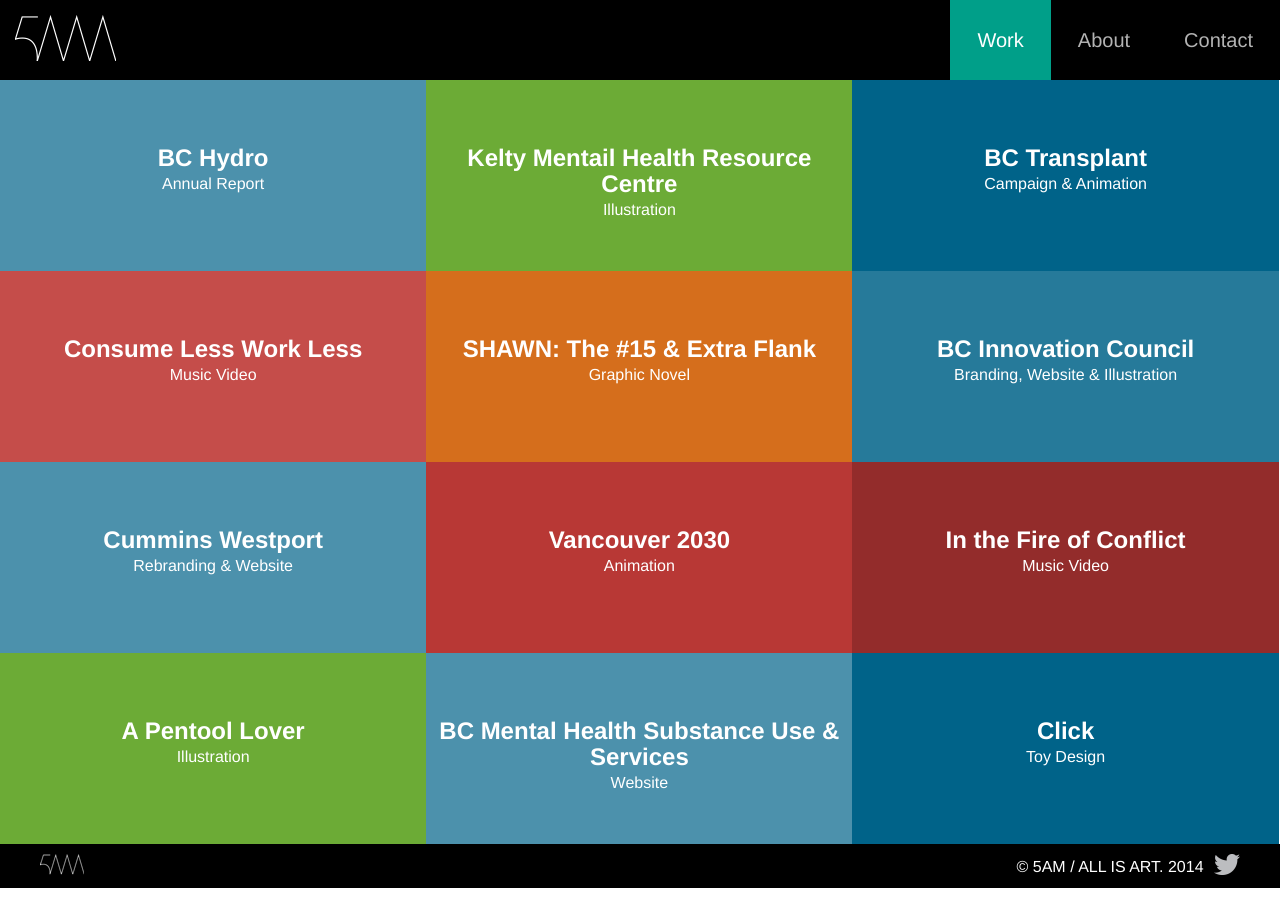
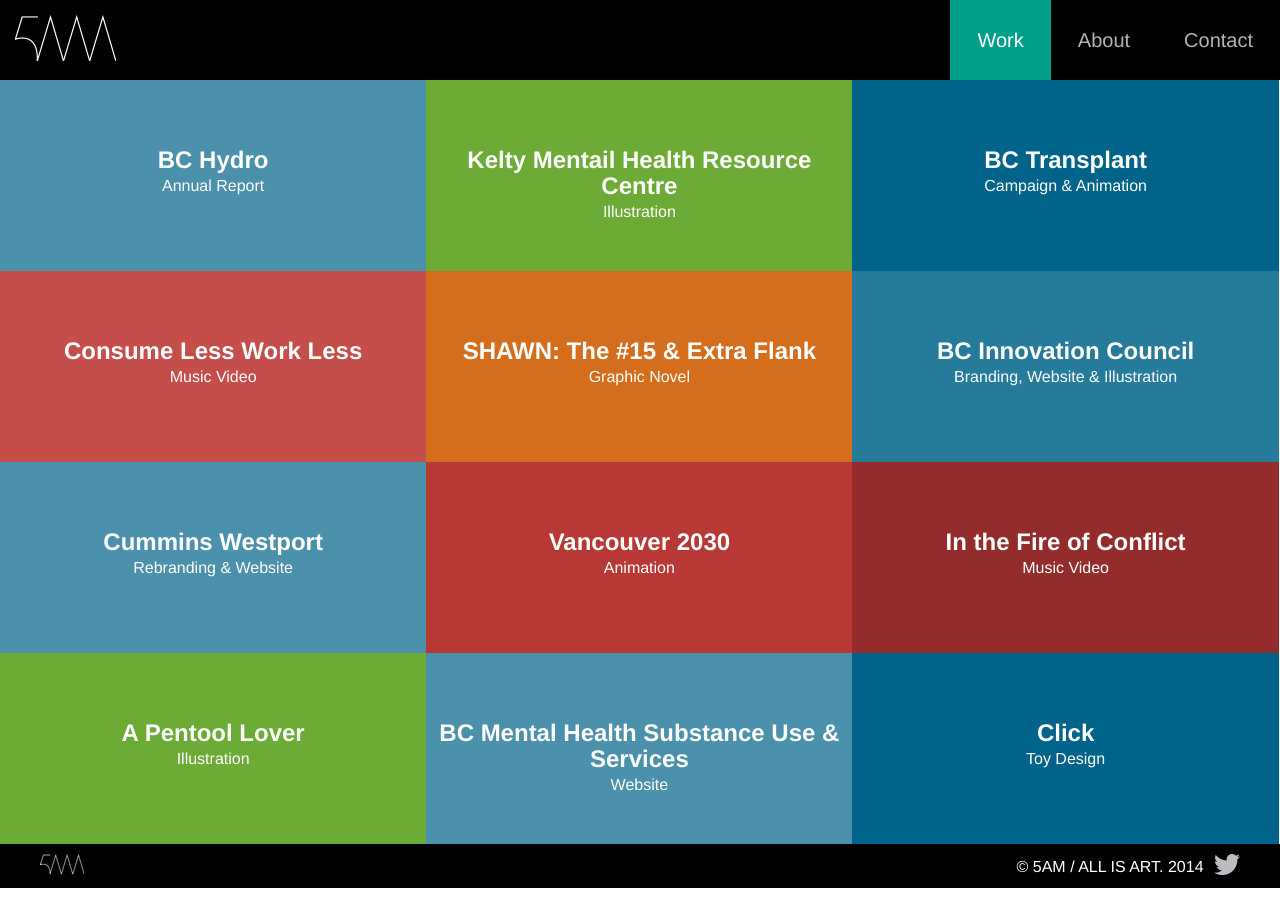
Before and after one commit to justinalm/bokchoi, a Jekyll site: the page built from index.html, in a window 1280 px wide. Built offline with Jekyll 4.4.1, drawn with Linux system fonts in a browser that asks for light colours; nearby versions of some CDN libraries.

Commit message:
Added a percent to the vertical alignment of the project info

```diff
--- a/css/5am.css
+++ b/css/5am.css
@@ -424,7 +424,7 @@
   }
 
   .project-info {
-    top: 34%;
+    top: 35%;
   }
 
     /*About Page Styles*/
```
Also changed, not shown: 1 other file.
